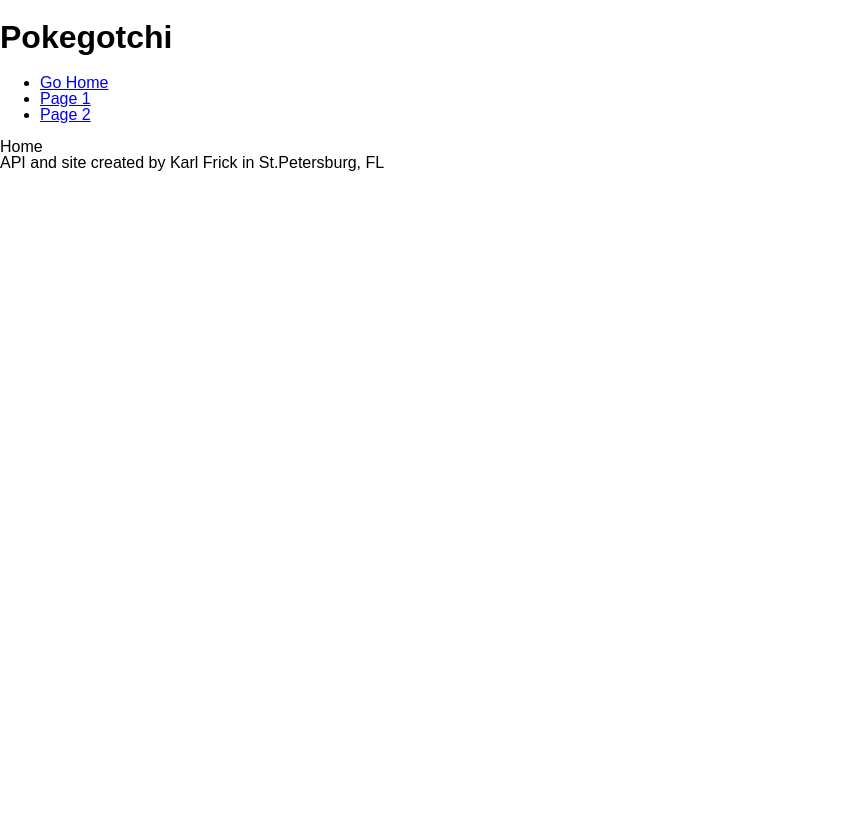
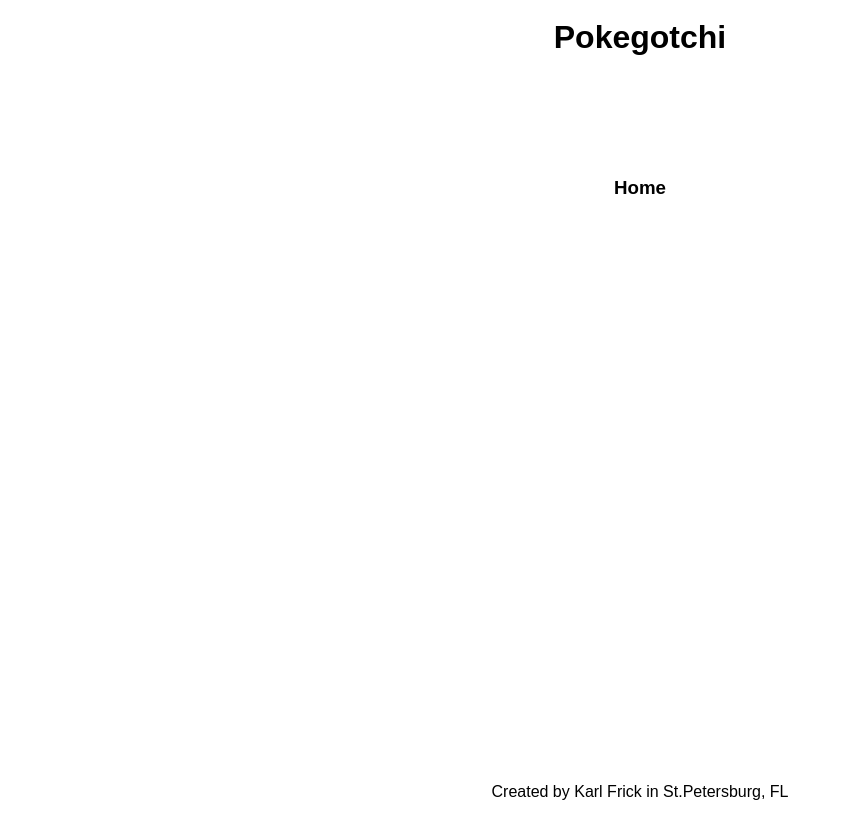
Before and after one commit to kfric/tamagotchi-front-end, a React (Create React App) app: page / in a window 1280 px wide. Shown: the whole page, without its empty margins (0-851 px from the left). After the commit the page ends 800 px from the top, so only its background shows below. Built offline with nearby package versions, Linux system fonts and the light colour scheme.

Commit message:
Reset approuch

```diff
--- a/src/App.jsx
+++ b/src/App.jsx
@@ -1,38 +1,27 @@
-import React from 'react'
+import React, { useState } from 'react'
 import { Link, Route, Switch } from 'react-router-dom'
+import { Details } from './pages/Details'
+import { Home } from './pages/Home'
 
 export function App() {
+  const [tamagotchis, setTamagotchis] = useState()
+
   return (
-    <>
+    <div className="app">
       <header>
         <h1>Pokegotchi</h1>
-        <nav>
-          <ul>
-            <li>
-              <Link to="/">Go Home</Link>
-            </li>
-            <li>
-              <Link to="/1">Page 1</Link>
-            </li>
-            <li>
-              <Link to="/2">Page 2</Link>
-            </li>
-          </ul>
-        </nav>
       </header>
       <Switch>
         <Route exact path="/">
-          Home
+          <Home />
         </Route>
-        <Route exact path="/1">
-          Page 1
-        </Route>
-        <Route exact path="/2">
-          Page 2
+
+        <Route exact path="/details/:id">
+          <Details />
         </Route>
         <Route path="*">Not Found</Route>
       </Switch>
-      <footer>API and site created by Karl Frick in St.Petersburg, FL</footer>
-    </>
+      <footer>Created by Karl Frick in St.Petersburg, FL</footer>
+    </div>
   )
 }
--- a/src/index.scss
+++ b/src/index.scss
@@ -10,3 +10,40 @@ body {
   margin: 0;
   min-height: 100%;
 }
+
+header {
+  display: flex;
+  flex-direction: column;
+  align-items: center;
+  position: fixed;
+  top: 0;
+  width: 100%;
+}
+
+// nav ul {
+//   display: flex;
+//   list-style: none;
+// }
+
+// nav {
+//   padding-right: 45px;
+// }
+
+// ul li a {
+//   margin: 1rem;
+// }
+
+footer {
+  display: flex;
+  justify-content: center;
+  bottom: 0;
+  position: fixed;
+  width: 100%;
+}
+
+.app {
+  display: flex;
+  align-items: center;
+  flex-direction: column;
+  padding-top: 10rem;
+}
--- /dev/null
+++ b/src/pages/Details.jsx
@@ -0,0 +1,5 @@
+import React from 'react'
+
+export function Details() {
+  return <h3>Details</h3>
+}
--- /dev/null
+++ b/src/pages/Home.jsx
@@ -0,0 +1,5 @@
+import React from 'react'
+
+export function Home() {
+  return <h3>Home</h3>
+}
```
